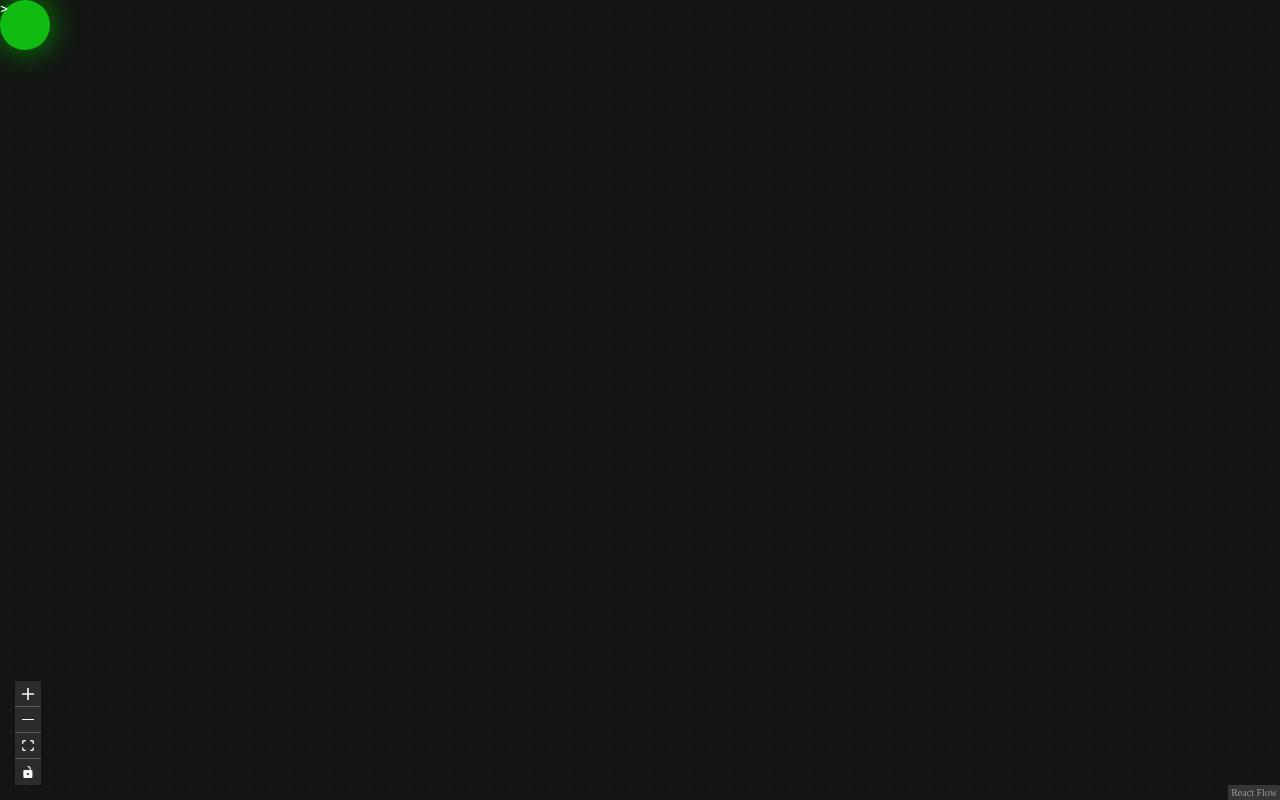
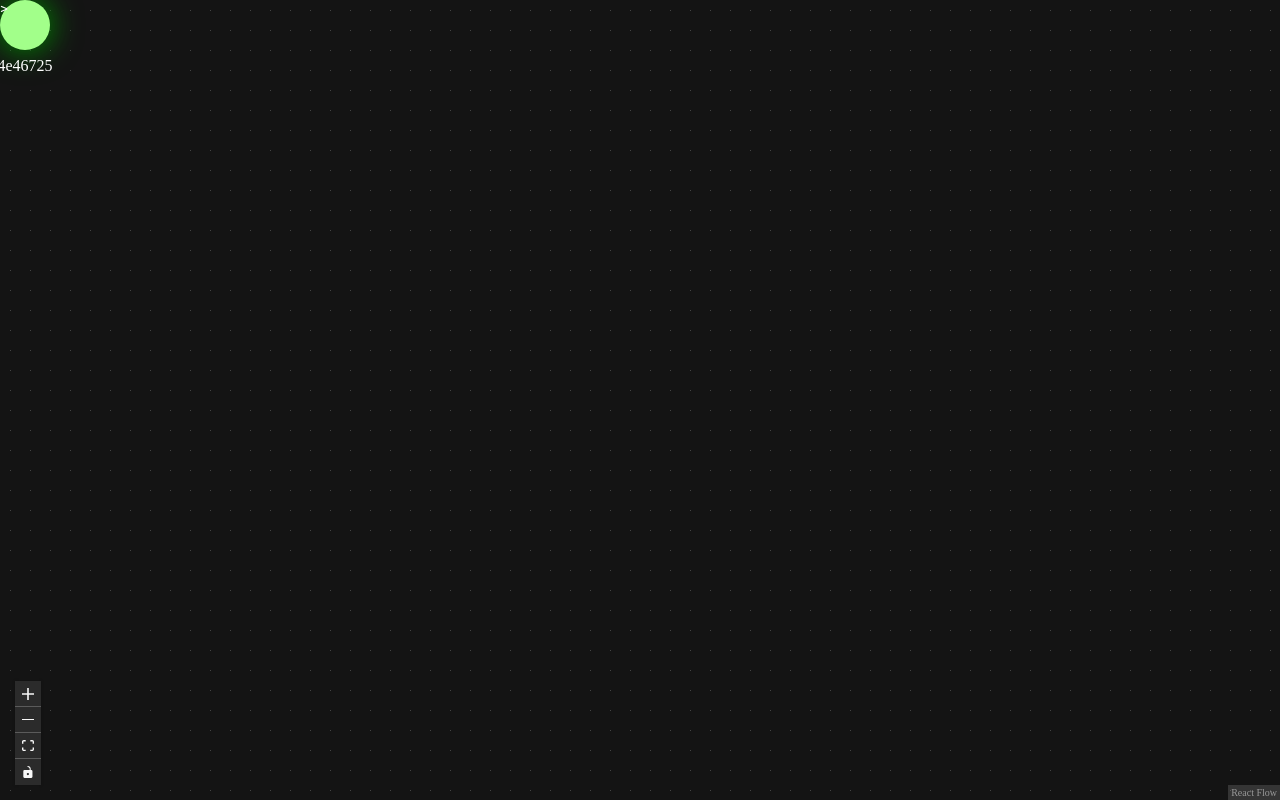
Before and after one commit to GabrielvMarinho/git-graph-view, a React app: page / in a window 1280 px wide. Built offline with nearby package versions, Linux system fonts and the light colour scheme.

Commit message:
added commit hash info and color pointing to head position

```diff
--- a/gitApi/GitObjectStructure/GitObject.js
+++ b/gitApi/GitObjectStructure/GitObject.js
@@ -172,7 +172,7 @@ export default class GitObject{
             branch.currentHash = hash
             var commitHash = this.getCurrentHash()
             if(this.uiManager){
-                this.uiManager.updateCurrentPositionToCommit(commitHash)
+                this.uiManager.updateCurrentCoordinatesAndHeadToCommit(commitHash)
             }
         }
         else{
@@ -180,7 +180,7 @@ export default class GitObject{
             if(commitExists){
                 this.head.currentPosition = hash
                 if(this.uiManager){
-                    this.uiManager.updateCurrentPositionToCommit(hash)
+                    this.uiManager.updateCurrentCoordinatesAndHeadToCommit(hash)
                 }
             }
             else{
@@ -195,7 +195,7 @@ export default class GitObject{
             this.head.currentPosition = branch.name
             var commitHash = this.getCurrentHash()
             if(this.uiManager){
-                this.uiManager.updateCurrentPositionToCommit(commitHash)
+                this.uiManager.updateCurrentCoordinatesAndHeadToCommit(commitHash)
             }
             return
         }
@@ -204,7 +204,7 @@ export default class GitObject{
             if(commitHash){
                 this.head.currentPosition = commitHash
                 if(this.uiManager){
-                    this.uiManager.updateCurrentPositionToCommit(commitHash)
+                    this.uiManager.updateCurrentCoordinatesAndHeadToCommit(commitHash)
                 }
                 return
             }
--- a/gitApi/GitObjectStructure/UiManager.js
+++ b/gitApi/GitObjectStructure/UiManager.js
@@ -10,9 +10,6 @@ export default class UiManager{
     setNodesList(nodes){
         this.nodes = nodes
     }
-    setCurrentNodeHash(hash){
-        this.currentNodeHash = hash
-    }
     setSetNodes(setNodes){
         this.setNodes = setNodes
     }
@@ -20,22 +17,21 @@ export default class UiManager{
         this.setEdges = setEdges
     }
     createCommit(commitHash, parentHash){
-        console.log("tentando")
         this.createCommitIncrementCoordinates()
-        console.log(this.currentCommitPositionX)
-        console.log(this.currentCommitPositionY)
-        console.log(commitHash)
-
         this.setNodes((nodes) => [...nodes,
-            {id:commitHash,
+            {data:{id:commitHash.slice(0,7)},
+            id:commitHash,
             position:{ x: this.currentCommitPositionX, y: this.currentCommitPositionY },
             type:"mainNode"}])
+
+        this.updateHeadToCommit(commitHash)
 
         this.setEdges((edges) => [...edges,
             {id:`${parentHash} - ${commitHash}`,
             source:parentHash,
             target:commitHash,
             type:"default"}])
+
         return
     }
     areNodesIntersecting = function(x1, y1, x2, y2){
@@ -49,7 +45,6 @@ export default class UiManager{
     }
     createCommitIncrementCoordinates(){
         this.currentCommitPositionX += DISTANCE_NODES
-        console.log("the y is", this.currentCommitPositionY)
         let cont = 0
         while(true){
             this.currentCommitPositionY = DISTANCE_NODES * Math.ceil(cont/2) * ((-1)**(cont+1)) + this.currentCommitPositionY
@@ -66,15 +61,23 @@ export default class UiManager{
         }
 
     }
-    updateCurrentPositionToCommit(hash){
+    updateHeadToCommit(hash){
+        this.setNodes(
+            prev =>prev.map(node =>({
+                ...node,
+                data:{...node.data, isHead: node.id==hash}
+            }))
+        )
+    }
+    updateCurrentCoordinatesAndHeadToCommit(hash){
         for(let node of this.nodes){
             if(node.id == hash){
                 this.currentCommitPositionX = node.position.x
                 this.currentCommitPositionY = node.position.y
-                console.log("the current position is ", this.currentCommitPositionX, " - ", this.currentCommitPositionY)
-
+                this.updateHeadToCommit(hash)
                 break;
             }
+
         }
     }
 }
--- a/src/components/GitGraph.js
+++ b/src/components/GitGraph.js
@@ -11,15 +11,17 @@ const uiManager = new UiManager();
 const gitObject = new GitObject(uiManager);
 const commandDispatcher = new CommandDispatcher(gitObject)
 const initialNode = {
+   "data":{id:gitObject.getCurrentHash().slice(0,7), isHead:true},
    "id":gitObject.getCurrentHash(),
    "position":{x:0, y:0},
    "type":"mainNode"
 }
-uiManager.setCurrentNodeHash(gitObject.getCurrentHash())
+
 export default function GitGraph(){
 
     const [nodes, setNodes, onChangeNodes] = useNodesState([initialNode]);
     const [edges, setEdges, onChangeEdges] = useEdgesState([]);
+
     useEffect(()=>{
         uiManager.setNodesList(nodes)
         uiManager.setSetNodes(setNodes)
--- a/src/components/MainNode.css
+++ b/src/components/MainNode.css
@@ -1,3 +1,15 @@
+.nodeId{
+    position: absolute;
+    bottom:-50%;
+    left: 50%;
+    transform: translate(-50%, 0);
+    color: white;
+    font-family: "Poppins";
+}
+.head{
+    background-color: rgb(162, 255, 138) !important;
+}
+
 .mainNodeHandler{
     opacity: 0;
 }
--- a/src/components/MainNode.js
+++ b/src/components/MainNode.js
@@ -1,10 +1,12 @@
 import { Handle, Position } from "@xyflow/react";
 import "./MainNode.css";
-export default function MainNode(){
+export default function MainNode({data}){
+
     return(
-        <div className={"mainNode"}>
+        <div className={`mainNode ${data.isHead?"head":""}`}>
             <Handle isConnectable={false} className={"mainNodeHandler"} type="target" position={"left"}/>
             <Handle isConnectable={false} className={"mainNodeHandler"} type="source" position={"right"}/>
+            <label className="nodeId">{data.id}</label>
         </div>
     )
 }
```
